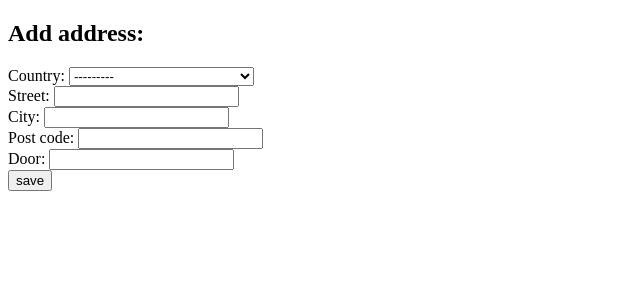
After one commit to immarianaas/MusicStore, a Django app: page /add/addresses/ in a window 1280 px wide. The commit adds this page. Shown: the top 300 px of the page, without its empty margins (0-640 px from the left). Run offline with Django 3.2, Linux system fonts and the light colour scheme; a user stored in the database is signed in; data comes from the database, SQL or seed files in the repository; both versions use the stored data as it was after the commit.

Commit message:
inserir/remover/editar addresses

```diff
--- a/MusicStore/urls.py
+++ b/MusicStore/urls.py
@@ -29,6 +29,7 @@ urlpatterns = [
     path('account/', views.account, name='account'),
     path('edit/account/', views.edit_account, name='edit_account'),
     path('edit/addresses/', views.edit_addresses, name='edit_addresses'),
+    path('add/addresses/', views.add_addresses, name='add_addresses'),
     path('logout/', auth_views.LogoutView.as_view(next_page='/'), name='logout'),
     path('add-manufacturer/', views.add_manufacturer, name='add_manufacturer'),
     path('manufacturers/', views.see_manufacturers, name='see_manufacturers'),
--- a/app/forms.py
+++ b/app/forms.py
@@ -24,12 +24,22 @@ class CreateAccount(forms.Form):
     door = forms.IntegerField(label="door no.")
     '''
 
-'''
+
 class AddressForm(ModelForm):
     class Meta:
         model = Address
-        fields = '__all__'
+        #exclude = ['person']
+        fields= '__all__'
+
 '''
+class CreateAddressForm(forms.Form):
+    street = forms.CharField(max_length=100)
+    city = forms.CharField(max_length=100)
+    code = forms.CharField(max_length=20)
+    country = forms.CharField(choices=COUNTRIES, max_length=100)
+    door = forms.IntegerField()
+'''
+
 
 '''
 class CreateManufacturers(forms.Form):
--- a/app/views.py
+++ b/app/views.py
@@ -302,13 +302,35 @@ def wishlist(request):
         lista = []
     return render(request, 'wishlist.html', {'lista': lista, 'nr':nr_prods, 'remove':request.session['checked']})
 
+
+
 @login_required(login_url='/login/')
 def edit_addresses(request):
     person = get_curr_person_object(request)
+    addr = Address.objects.get(pk=int(request.POST['id']))
+    # vai ser sempre POST
     if request.method == 'POST':
-        # é editar um endereço
-        pass
+        if 'edit' in request.POST:
+            form = AddressForm(request.POST, instance=addr)
+            if form.is_valid():
+                new_addr = form.save()
+                return redirect('/account/')
+        elif 'rem' in request.POST:
+            addr.delete()
+            return redirect('/account/')
+        else:
+            form = AddressForm(instance=addr)
 
-    # else
-    # é criar um novo
-    # TODO not finished
+    return render(request, 'edit_addresses.html', {'form':form, 'operacao' : 'edit', 'person' : get_curr_person_object(request), 'id' : request.POST['id']})
+
+@login_required(login_url='/login/')
+def add_addresses(request):
+
+    if 'POST' in request.method:
+        form = AddressForm(request.POST)
+        if form.is_valid():
+            form.save()
+            return redirect('/account/')
+
+    form = AddressForm()
+    return render(request, 'edit_addresses.html', {'form' : form, 'operacao' : 'add', 'person' : get_curr_person_object(request)})
--- /dev/null
+++ b/templates/edit_addresses.html
@@ -0,0 +1,22 @@
+<!DOCTYPE html>
+<html lang="en">
+<head>
+    <meta charset="UTF-8">
+    <title>{{ operacao }} Address</title>
+</head>
+<body>
+    <h2>{{ operacao|capfirst }} address: </h2>
+    <form action="" method="post">
+        {% csrf_token %}
+        Country: {{ form.country }} <br>
+        Street: {{ form.street }} <br>
+        City: {{ form.city }} <br>
+        Post code: {{ form.code }} <br>
+        Door: {{ form.door }} <br>
+        <input type="hidden" name="id" value="{{ id }}">
+        <input type="hidden" name="person" value="{{ person.id }}">
+
+        <input type="submit" name="edit" value="save">
+    </form>
+</body>
+</html>
```
Also changed, not shown: templates/account_details.html (+13 -6 lines), db.sqlite3, 1 other file.
